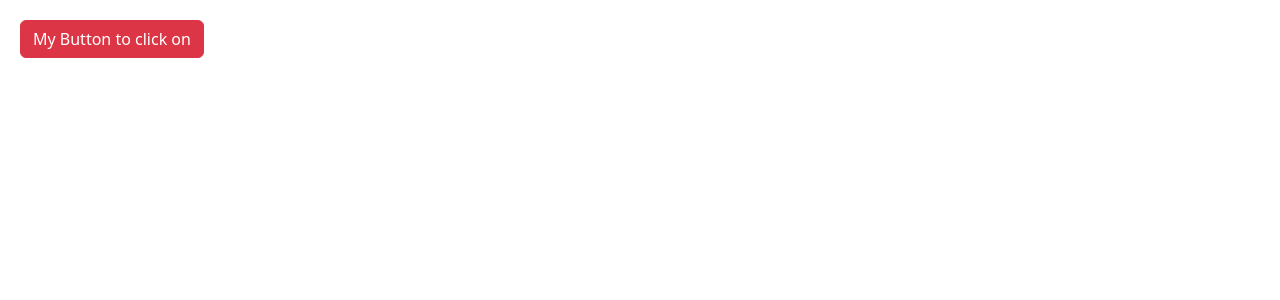
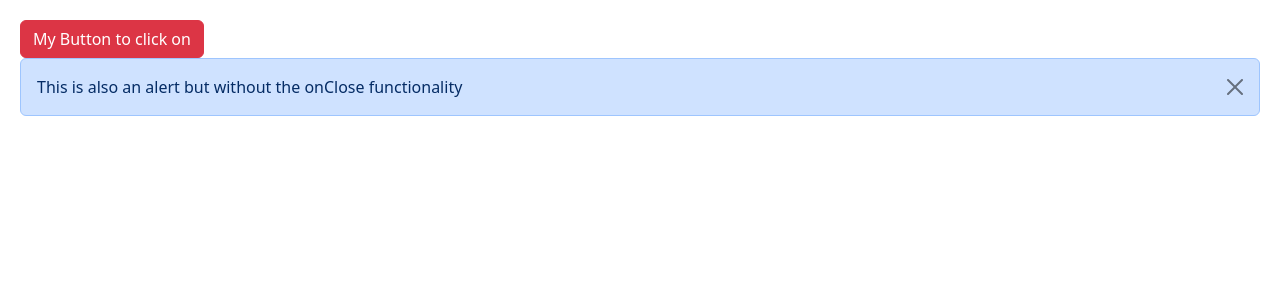
Before and after one commit to cpjjpeters/mosh-react-app-1, a React (Vite) app: page / in a window 1280 px wide. Shown: the top 300 px of the page. Built offline with nearby package versions, Linux system fonts and the light colour scheme.

Commit message:
alert when click on a button and close afterwards

```diff
--- a/src/App.tsx
+++ b/src/App.tsx
@@ -1,11 +1,21 @@
+import { useState } from "react";
+import Alert from "./components/Alert";
 import Button from "./components/Button";
 
 function App() {
+  const [alertVisible, setAlertVisibility] = useState(false);
   return (
     <>
-      <Button color="danger" onClick={() => console.log("Clicked")}>
+      {alertVisible && (
+        <Alert
+          onClose={() => setAlertVisibility(false)}
+          children="This is an alert"
+        />
+      )}
+      <Button color="danger" onClick={() => setAlertVisibility(true)}>
         My Button to click on
       </Button>
+      <Alert>This is also an alert but without the onClose functionality</Alert>
     </>
   );
 }
--- a/src/components/Alert.tsx
+++ b/src/components/Alert.tsx
@@ -2,12 +2,20 @@
 
 interface Props {
   children: ReactNode;
+  onClose?: () => void;
 }
 
-const Alert = ({ children }: Props) => {
+const Alert = ({ children, onClose }: Props) => {
   return (
-    <div className="alert alert-primary" role="alert">
+    <div className="alert alert-primary alert-dismissible" role="alert">
       {children}
+      <button
+        type="button"
+        className="btn-close"
+        data-bs-dismiss="alert"
+        aria-label="Close"
+        onClick={onClose}
+      ></button>
     </div>
   );
 };
```
